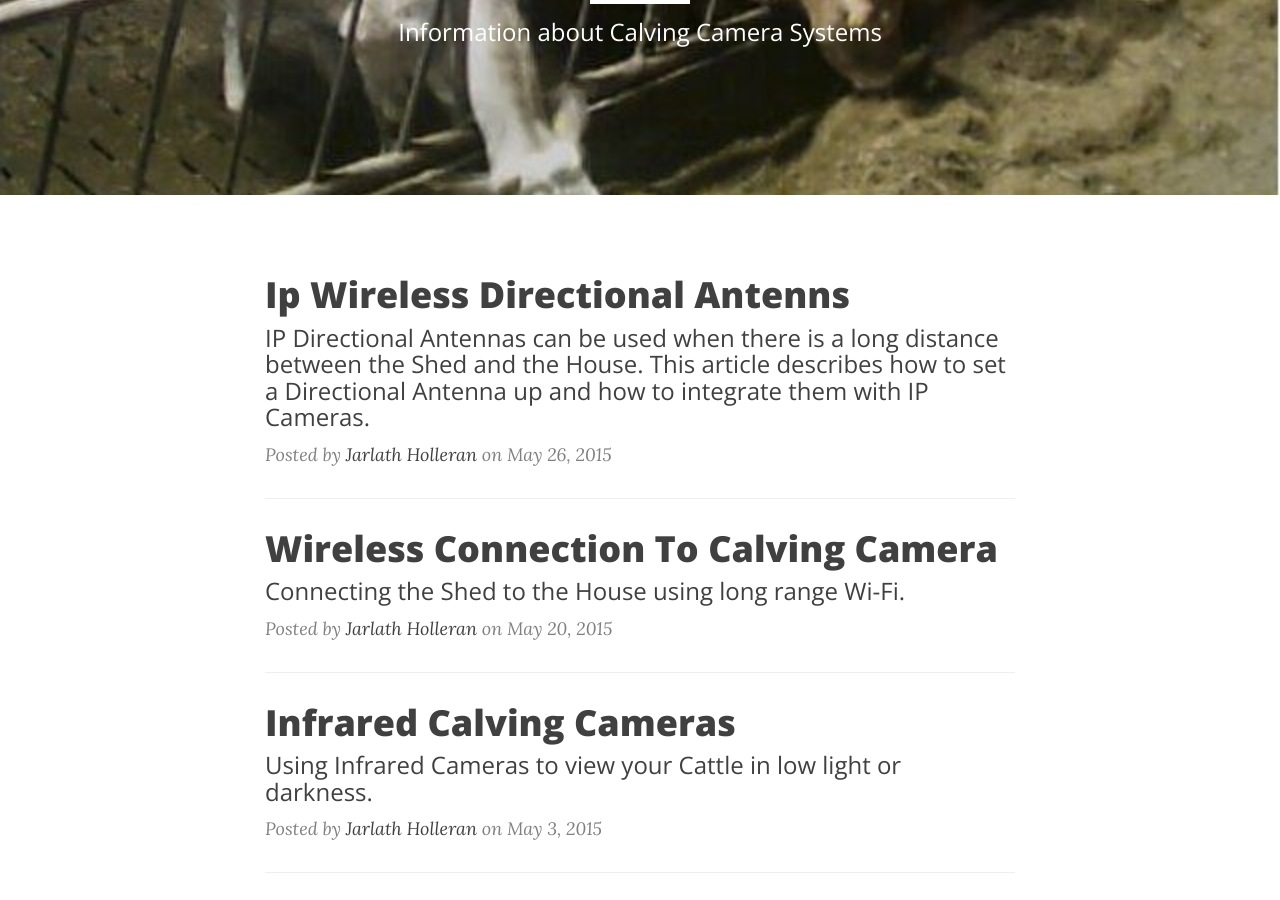
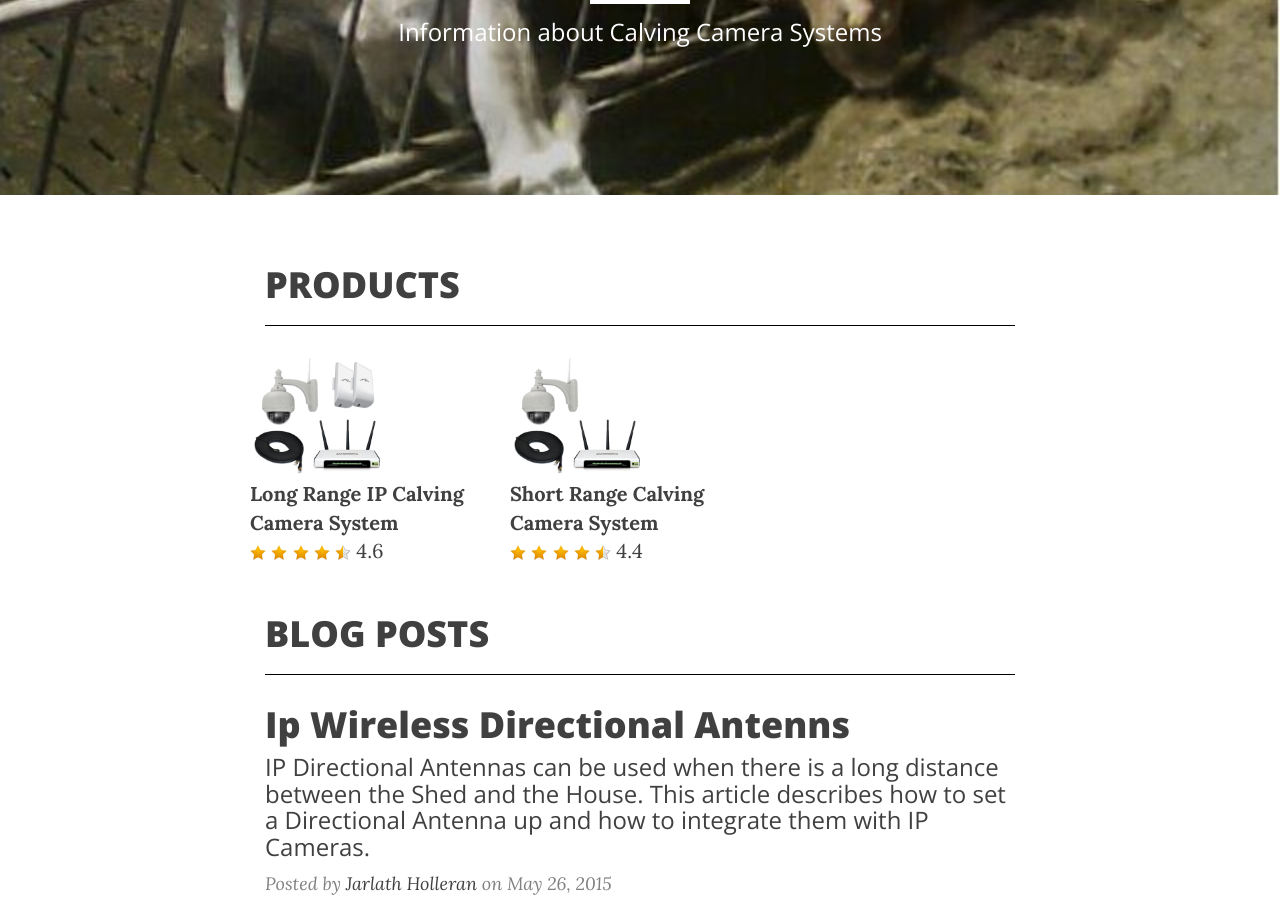
Before and after one commit to jholleran/calvingcamerareviews, a Jekyll site: the page built from index.html, in a window 1280 px wide and 900 px high, scrolled down 341 px. Built offline with Jekyll 4.4.1, drawn with Linux system fonts in a browser that asks for light colours; nearby versions of some CDN libraries.

Commit message:
added products summary to landing page

```diff
--- a/_posts/2015-04-24-ip-calving-camera-system.markdown
+++ b/_posts/2015-04-24-ip-calving-camera-system.markdown
@@ -71,4 +71,4 @@ The great thing about having an IP Camera is that it is compatable with a lot of
 
 <img src="{{site.baseurl}}/img/cows-on-ipad.jpg" alt="viewing a calving camera on an ipad">
 
-If you want to purchase this system go to the [Products Page](/products/short-range-ip-calving-camera-system.html).
+If you want to purchase this system go to the [Short Range Calving Camera Product Page](/products/short-range-ip-calving-camera-system.html).
--- a/_posts/2015-05-26-ip-wireless-directional-antenns.markdown
+++ b/_posts/2015-05-26-ip-wireless-directional-antenns.markdown
@@ -50,4 +50,4 @@ These antennas can be purchased on Amazon and are reasonably priced. Here is a l
 </iframe>
 
 
-If you want to purchase this full system go to the [Products Page](/products/long-range-ip-calving-camera-system.html).
+If you want to purchase this full system go to the [Long Range Calving Camera Product Page](/products/long-range-ip-calving-camera-system.html).
--- a/index.html
+++ b/index.html
@@ -5,6 +5,43 @@ subTitle: Information about Calving Camera Systems
 bg-img: calving-camera-creevagh.jpg
 ---
 
+<a href="/products">
+    <h1>PRODUCTS</h1>
+</a>
+<hr style="border-top: 1px solid #000;" />
+
+<div class="row">
+       {% for page in site.pages %}
+          {% if page.layout == 'product' %}
+         <div class="col-md-4">
+            <!-- product image-->
+            <div class="row">
+                <a href="{{ page.url }}"><img src="/img/products/{{ page.image }}" class="img-polaroid small-img"></a>
+            </div>
+            <div class="row">
+            <!-- product title-->
+            <a href="{{ page.url }}"><strong>{{ page.title }}</strong></a>
+            </div>
+            <!-- buy button-->
+            <!--<button id="buy-ip-camera-1" data-product-title="Wireless PTZ IP Camera" role="button" data-toggle="modal" class="btn btn-primary btn-mini buy"><i class="icon-shopping-cart icon-white"></i>{{ page.price }}</button>
+            -->
+            <div class="row">
+               <!-- product rating-->
+               <span class="stars" id="rating-{{ page.slug }}" data-rating="{{page.rating}}" data-suspended="suspended">
+               </span>
+                     <span>{{ page.rating }}</span>
+            </div>
+         </div>
+
+          {% endif %}
+       {% endfor %}
+</div>
+
+
+<br/>
+
+<h1>BLOG POSTS</h1>
+<hr style="border-top: 1px solid #000;" />
 
 {% for post in site.posts %}
     <div class="post-preview">
```
Also changed, not shown: products/long-range-ip-calving-camera-system.md (+1 -1 lines), products/short-range-ip-calving-camera-system.md (+1 -1 lines).
